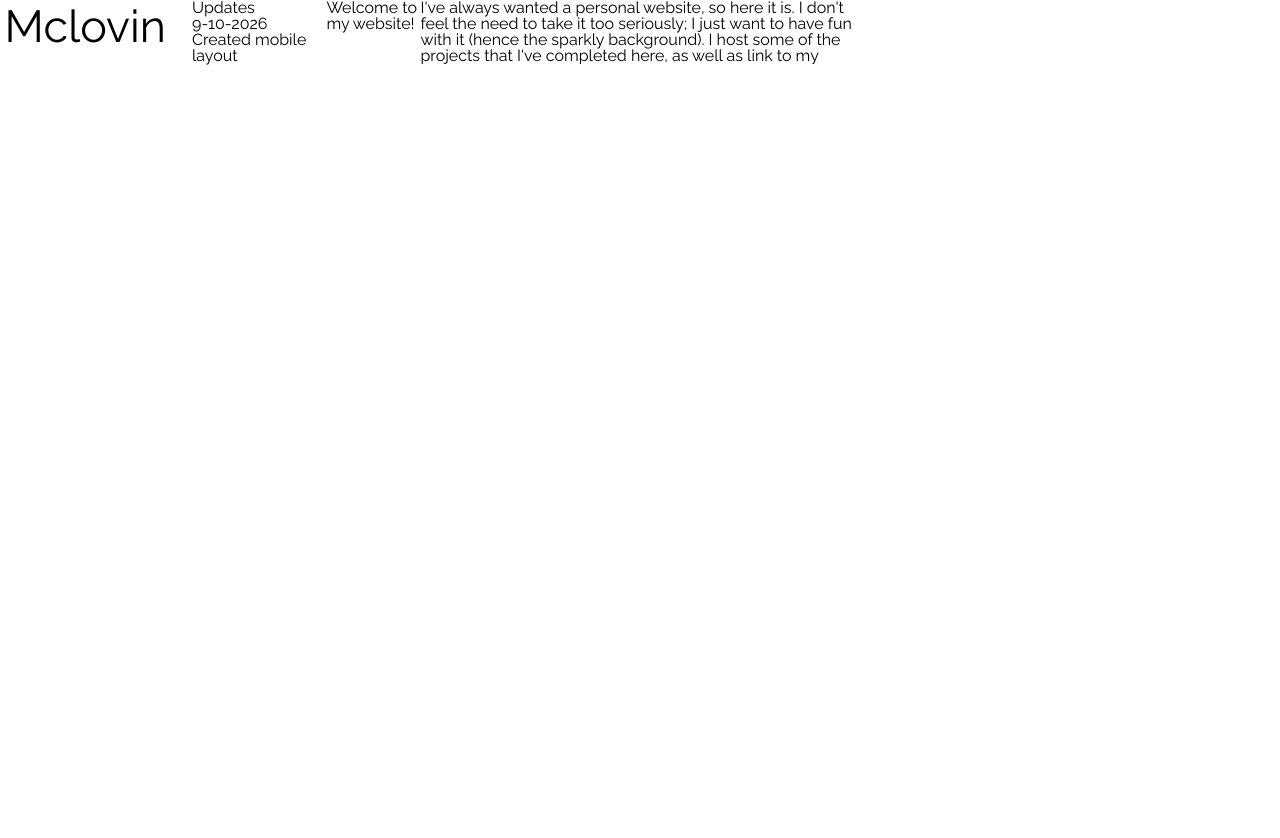
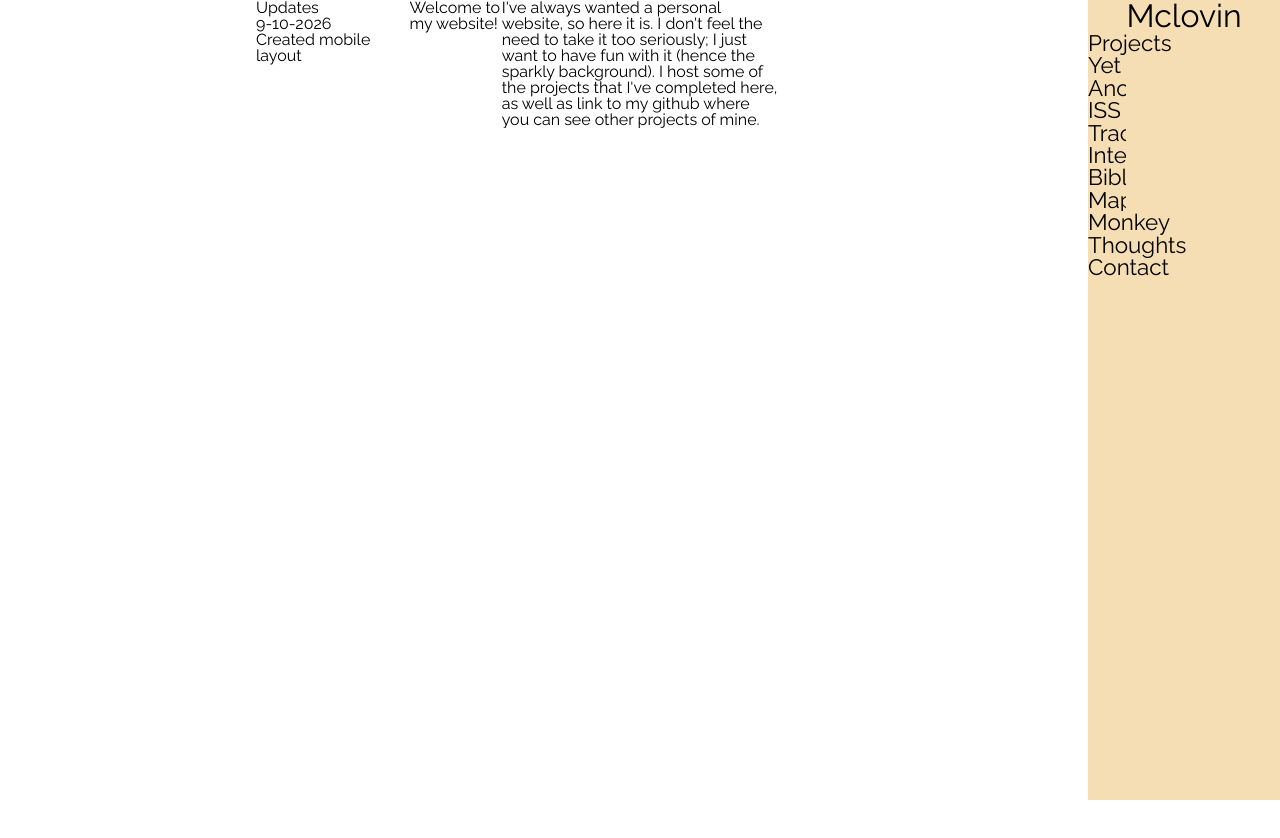
Before and after one commit to Mclovin-23r7/personal-website, a React (Vite) app in the folder mclovin-site/: page / in a window 1280 px wide. Shown: the top 838 px of the page. After the commit the page ends 800 px from the top, so only its background shows below. Built offline with nearby package versions, Linux system fonts and the light colour scheme; a web font is replaced by a local one.

Commit message:
savepoint

```diff
--- a/mclovin-site/src/header.css
+++ b/mclovin-site/src/header.css
@@ -1,4 +1,13 @@
 /* My contempt for CSS soothes my aching soul */
+header {
+    font-size: 2rem;
+}
+
+.menu-button {
+    display: none;
+}
+
+@media screen and (width < 900px) {
     .menu-button {
         width: auto;
         height: auto;
@@ -51,8 +60,6 @@
         justify-content: space-between;
         position: relative;
         height: auto;
-
-    font-size: 2rem;
     }
 
     header > h1 {
@@ -94,7 +101,7 @@
     }
 
     nav li {
-    text-align: end;      /* also right-aligns "Projects" like the other rows */
+        text-align: end;
     }
 
     nav a {
@@ -105,7 +112,7 @@
     .sub-clip {
         display: grid;
         grid-template-rows: 0fr;
-    overflow: hidden;                 /* new: the clip */
+        overflow: hidden;
         transition: grid-template-rows .25s;
     }
 
@@ -114,10 +121,10 @@
     }
 
     .nav-dropdown {
-    align-self: start;                /* new: keeps the list at full height, so -100% is a real distance */
+        align-self: start;
         min-height: 0;
         margin: 0;
-    transform: translateY(-100%);     /* new */
+        transform: translateY(-100%);
         visibility: hidden;
         transition: transform .25s, visibility .25s;
     }
@@ -126,193 +133,26 @@
         transform: translateY(0);
         visibility: visible;
     }
+}
+@media screen and (width >= 900px) {
+    header {
+        background-color: wheat;
+        display: flex;
+        flex-direction: column;
 
-@media screen and (width >= 900px) {
-    .menu-button {
-        display: none;
-    }
-
-
-}
-
-/* @media screen and (width < 900px){
-    .desktop-nav {
-        display: none;
-    }
-
-    .menu-button {
-        width: 2rem;
-        height: 2rem;
-        display: flex;
-        justify-content: space-around;
-        flex-flow: column nowrap;
-        z-index: 10;
-
-        padding: 1vh 5vw 1vh 0;
-    }
-
-    .burger {
-        width: 2rem;
-        height: 0.25rem;
-        border-radius: 10px;
-        background-color: black;
-        transform-origin: 1px;
-        transition: all 0.3s linear;
-        transition-duration: .1s;
-    }
-
-    header {
-        display: flex;
-        justify-content: space-between;
-        align-items: center;
-        position: relative;
-        font-optical-sizing: auto;
-        background-color: #B7E2EF;
+        position: fixed;
+        right: 0;
+        top: 0;
+        height: 100vh;
+        width: 15%;
     }
 
     header h1 {
-        font-size: 2.75rem;
-        padding: 1vh 0 1vh 5vw;
-    }
-
-    .nav-hidden {
-        transform: translateX(100%);
+        display: flex;
+        justify-content: center;
     }
 
     nav {
-        position: absolute;
-        top: 99%;
-        right: 0;
-        height: 50vh;
-        width: 100%;
-
-        background-color: #B7E2EF;
-        padding-top: .5em;
-        padding-bottom: 3vh;
-
-        transform: translateX(0);
-        transition: transform .3s ease;
-        z-index: 5;
-    }
-
-    nav ul {
-        height: 100%;
-        width: 100%;
-        display: flex;
-        flex-direction: column;
-        justify-content: space-evenly;
-    }
-
-    nav ul li {
-        display: flex;
-        justify-content: end;
-        width: 100%;
-        font-size: 2.5em;
-    }
-
-    .nav-dropdown {
-        position: relative;
-    }
-
-    .menu-hidden {
-        transform: translateX(100%);
-        transition: transform .3s ease;
-        z-index: 5;
-    }
-
-    .menu-show {
-        transform: translateX(0);
-        transition: transform .3s ease;
-        z-index: 5;
-    }
-
-    .menu-dropdown {
-        position: absolute;
-        width: 100%;
-        height: auto;
-        top: 100%;
-        background-color: #F1ECEC;
-    }
-
-    .menu-dropdown li {
-        padding: .5em 0 .5em 0;
-        font-size: 1em;
+        font-size: 1.4rem;
     }
 }
-
-@media screen and (width >= 900px) {
-    .mobile-nav,
-    .menu-button {
-        display: none;
-    }
-
-    .desktop-nav {
-        display: block;
-    }
-
-    header {
-        grid-column: 1/4;
-        display: flex;
-        justify-content: space-between;
-        align-items: center;
-        position: relative;
-        font-optical-sizing: auto;
-        font-size: x-large;
-        background-color: #B7E2EF;
-    }
-
-    header h1 {
-        padding-left: 1.5rem;
-        font-weight: 300;
-        font-size: 3rem;
-        text-shadow: .25rem .25rem white;
-    }
-
-    nav ul {
-        display: flex;
-        align-items: stretch;
-    }
-
-    nav,
-    nav ul {
-        height: 100%;
-    }
-
-    nav ul li {
-        display: flex;
-        align-items: center;
-        padding-right: 1.5rem;
-    }
-
-    .nav-dropdown {
-        position: relative;
-    }
-
-    .nav-dropdown > a {
-        cursor: default;
-    }
-
-    .nav-dropdown ul{
-        position: absolute;
-        top: 100%;
-        height: auto;
-        width: 25vw;
-        padding-bottom: 1rem;
-        background-color: #b7c9ef;
-
-        transition: transform .3s ease;
-        transform: translateX(300%);
-
-        display: flex;
-        flex-direction: column;
-    }
-
-    .nav-dropdown ul li {
-        padding: 1rem 0 0 1rem;
-    }
-
-    .nav-dropdown:hover ul{
-        transform: translateX(-10%);
-        transition: transform .3s ease;
-    }
-} */
--- a/mclovin-site/src/home.css
+++ b/mclovin-site/src/home.css
@@ -1 +1,4 @@
 /* I think a floating background would be cool - where you scroll the content but the background doesn't move */
+#home {
+    grid-column: 2/3;
+}
--- a/mclovin-site/src/index.css
+++ b/mclovin-site/src/index.css
@@ -64,17 +64,9 @@
 	body {
 		& div {
 			display: grid;
-			grid-template-columns: 15% auto 15%;
-			grid-template-rows: .4fr 1fr 1fr 1fr 1fr;
-			grid-column: 2/3;
-
+			grid-template-columns: 20% auto 20%;
+			/* grid-template-rows: repeat(5, 1fr); */
 			overflow: hidden;
-
-
-			/* min-height: 100vh; */
-			/* background:
-				url("./assets/sparkle.gif") repeat;
-			background-color: #1a1a2e; */
 		}
 	}
 }
```
Lines whose indentation alone changed are shown as unchanged.
